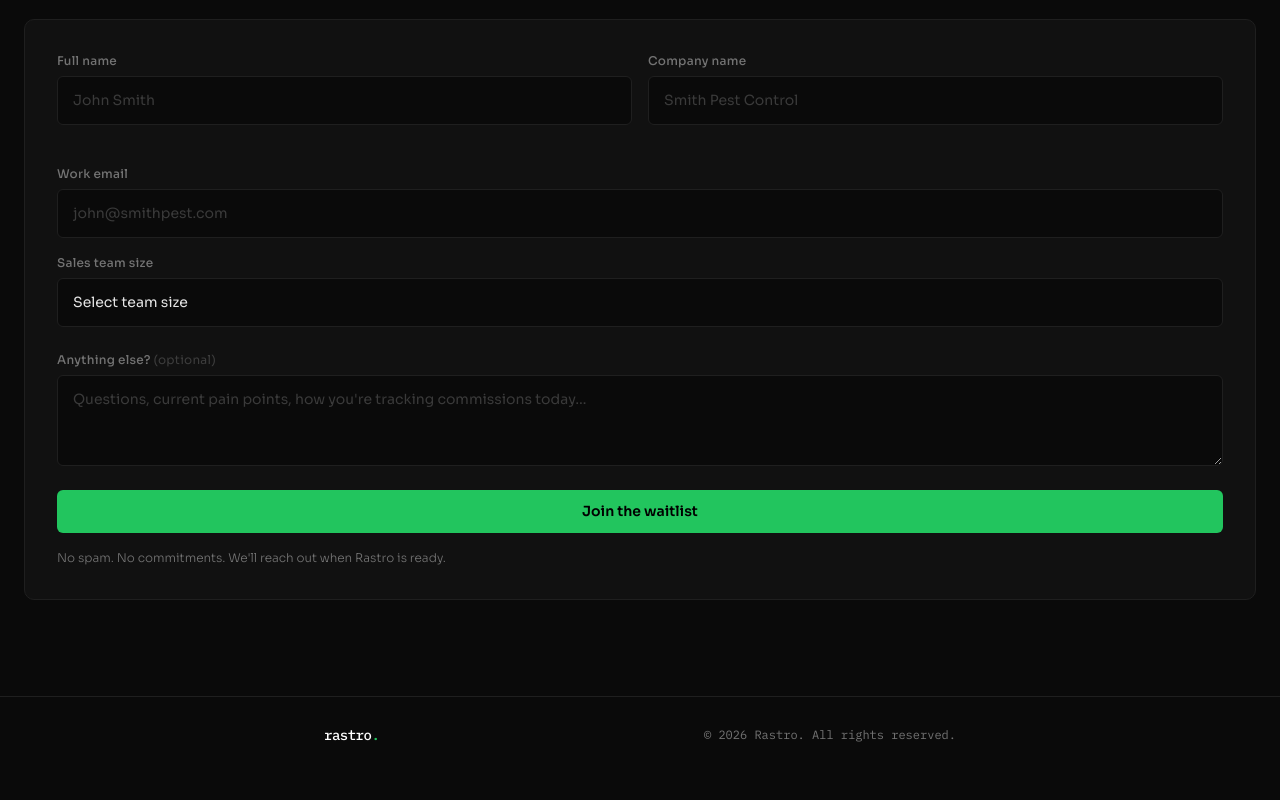
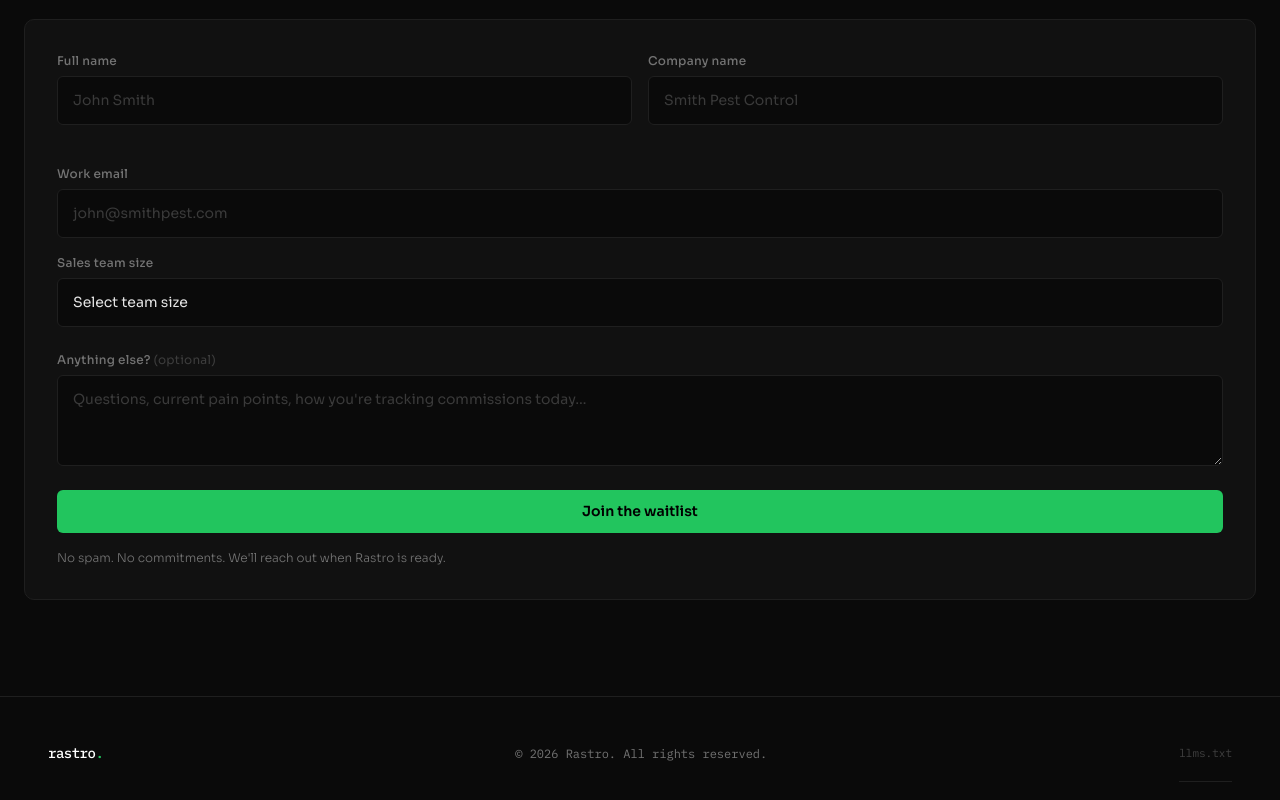
Before and after one commit to ccristil/rastro-website, a website: page index.html in a window 1280 px wide. Shown: the part 2569-3369 px from the top of the page. Before the commit the page ends 3343 px from the top, so only its background shows below. Drawn offline with nearby package versions, Linux system fonts and the light colour scheme.

Commit message:
footer with llmx.txt

```diff
--- a/assets/site.css
+++ b/assets/site.css
@@ -463,9 +463,9 @@
         }
 
         footer .inner {
-            max-width: 680px;
+            max-width: 100%;
             margin: 0 auto;
-            padding: 0 24px;
+            padding: 0 48px;
             display: flex;
             align-items: center;
             justify-content: space-between;
@@ -477,10 +477,29 @@
             font-size: 14px;
         }
 
-        footer p {
+        footer .footer-copy {
+            flex: 1;
+            text-align: center;
             font-size: 12px;
             color: var(--muted);
             font-family: 'IBM Plex Mono', monospace;
+        }
+
+        footer .footer-links {
+            display: flex;
+            gap: 16px;
+        }
+
+        footer .footer-links a {
+            font-size: 11px;
+            color: #404040;
+            font-family: 'IBM Plex Mono', monospace;
+            text-decoration: none;
+            transition: color 0.15s;
+        }
+
+        footer .footer-links a:hover {
+            color: var(--muted);
         }
 
         /* Animations */
--- a/index.html
+++ b/index.html
@@ -193,7 +193,10 @@
 <footer>
     <div class="inner">
         <div class="logo">rastro<span>.</span></div>
-        <p>© 2026 Rastro. All rights reserved.</p>
+        <p class="footer-copy">© 2026 Rastro. All rights reserved.</p>
+        <nav class="footer-links">
+            <a href="/llms.txt">llms.txt</a>
+        </nav>
     </div>
 </footer>
 
```
Also changed, not shown: llms.txt (added, +49 -0 lines).
